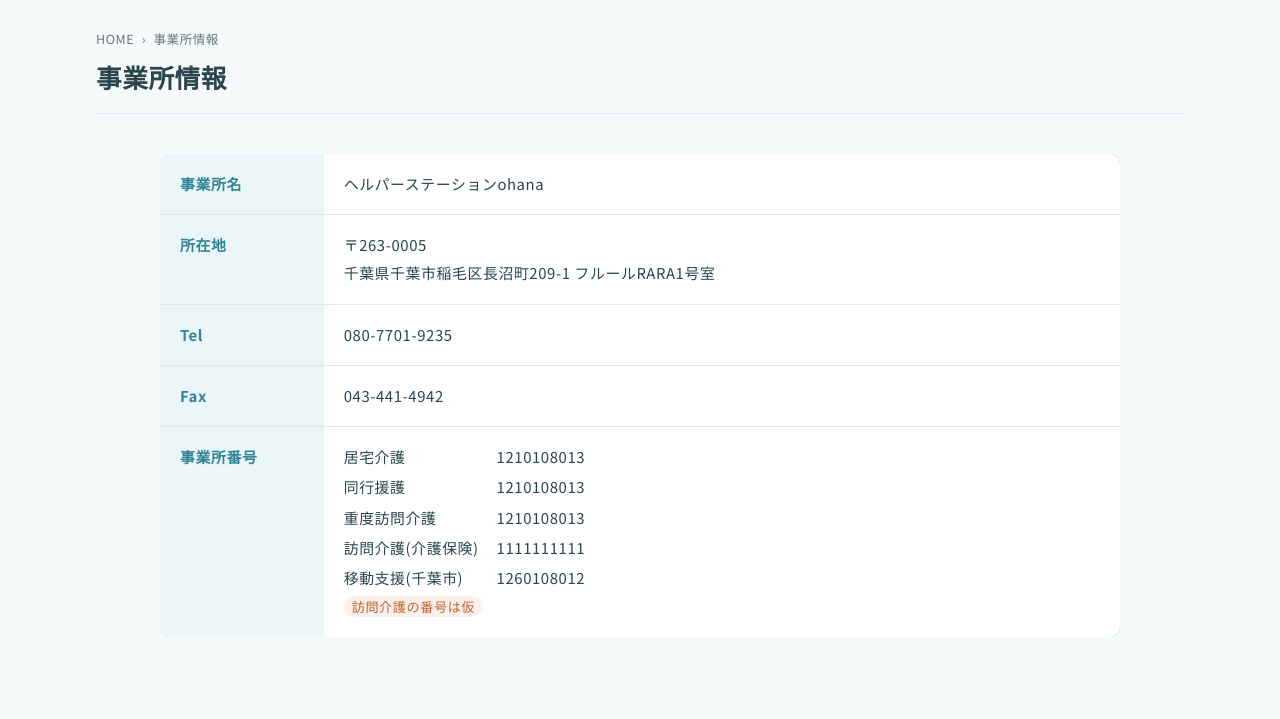
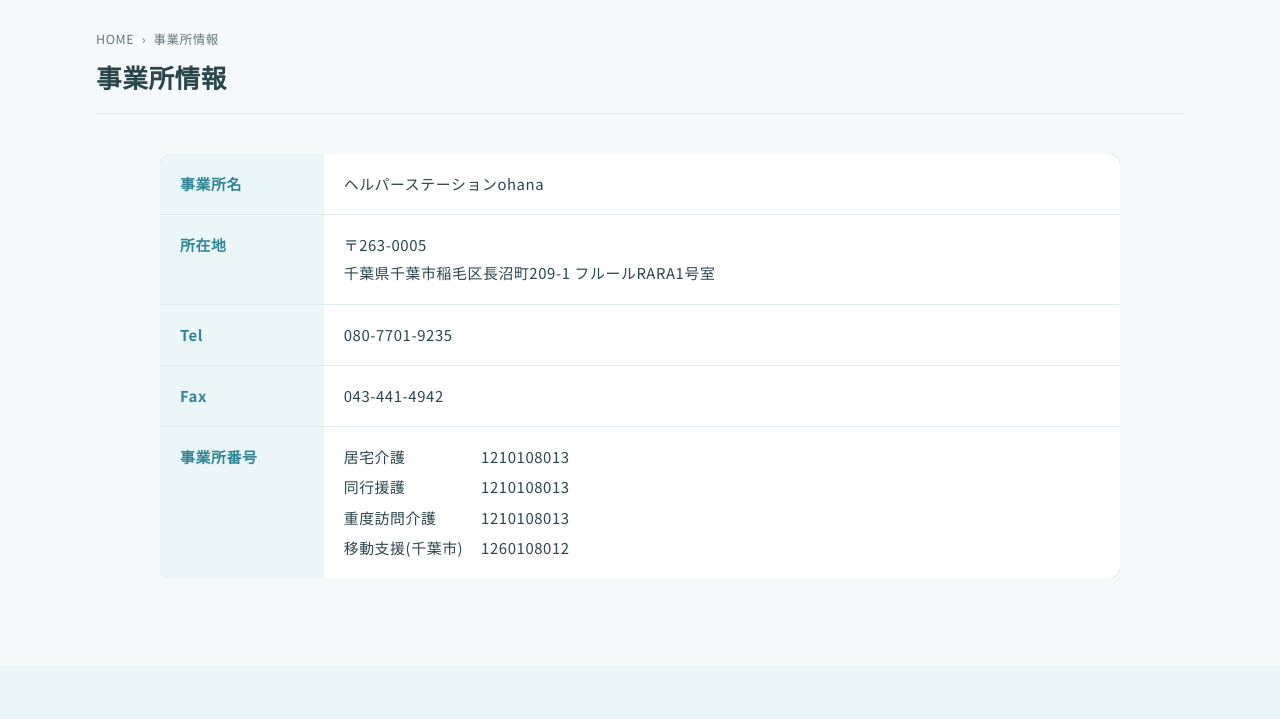
Before and after one commit to ohana-droid/ohana-website, a plain HTML site: page office.html in a window 1280 px wide. Shown: the part 76-795 px from the top of the page. Drawn offline with Linux system fonts and the light colour scheme; a web font is replaced by a local one.

Commit message:
Office page: remove placeholder 訪問介護(介護保険) office number row (#5)
Claude-Session: https://claude.ai/code/session_01BG9ro96X4KvCWscUeGdJUJ

Co-authored-by: Claude <noreply@anthropic.com>

```diff
--- a/office.html
+++ b/office.html
@@ -45,9 +45,8 @@
           <dt>居宅介護</dt><dd>1210108013</dd>
           <dt>同行援護</dt><dd>1210108013</dd>
           <dt>重度訪問介護</dt><dd>1210108013</dd>
-          <dt>訪問介護(介護保険)</dt><dd>1111111111</dd>
           <dt>移動支援(千葉市)</dt><dd>1260108012</dd>
-        </dl><span class="todo" style="margin-left:0">訪問介護の番号は仮</span></td></tr>
+        </dl></td></tr>
       </table></div>
     </div>
   </div>
```
